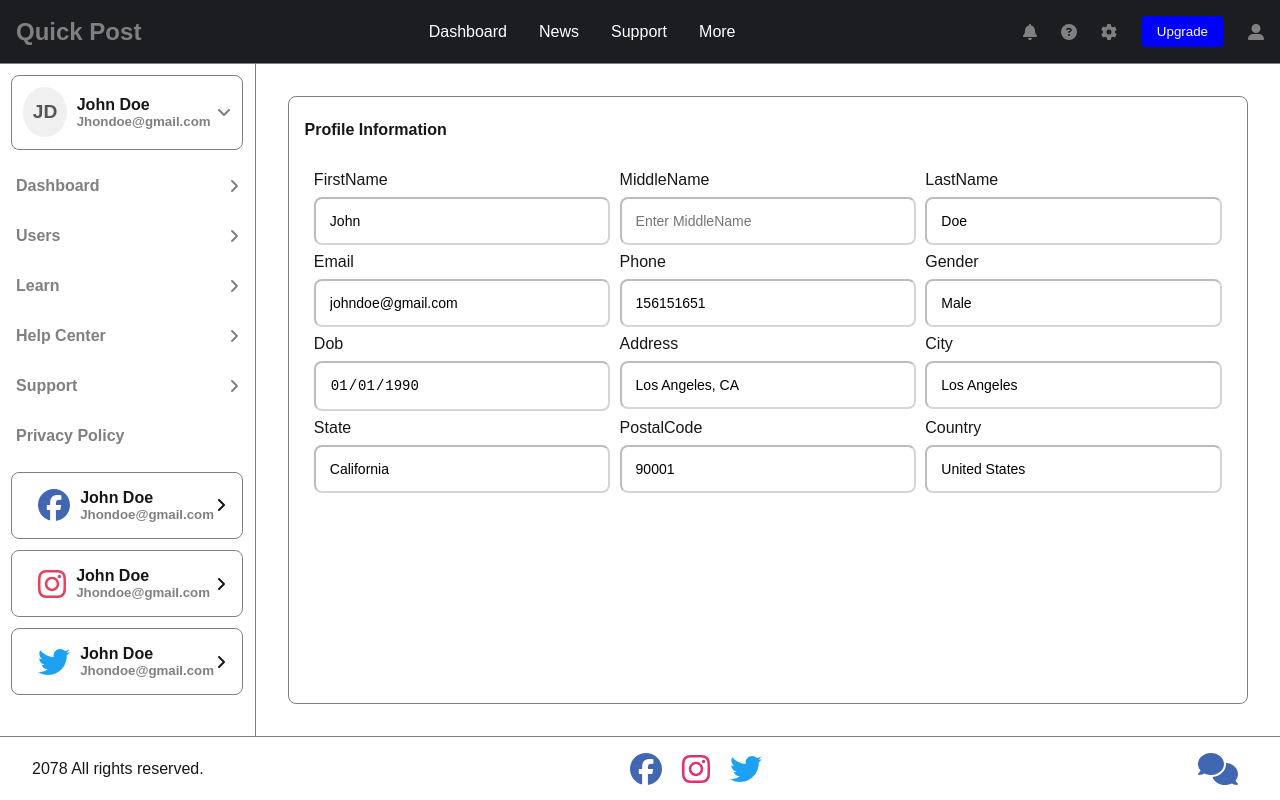
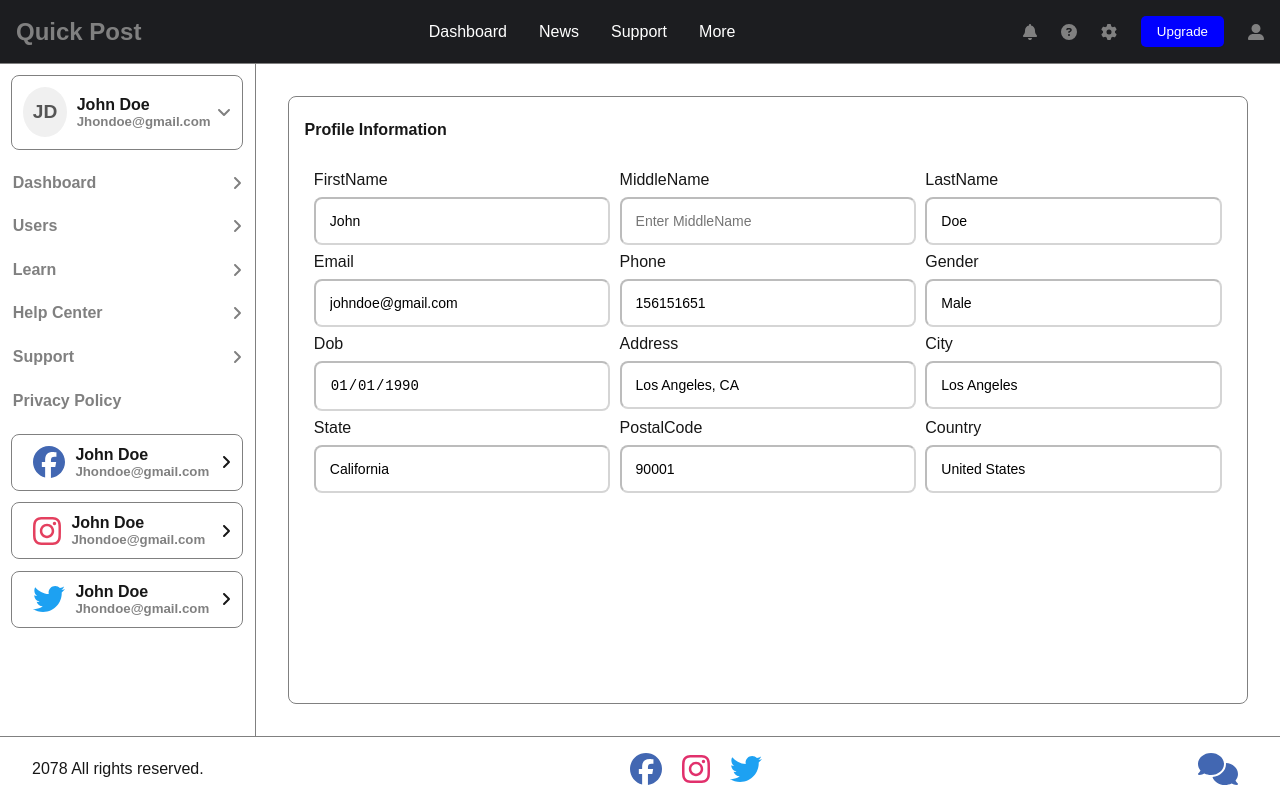
Before and after one commit to keshavacil/QuickPost, a Next.js app: page /dashboard in a window 1280 px wide. Built offline with nearby package versions, Linux system fonts and the light colour scheme.

Commit message:
minor changes

```diff
--- a/components/Dashboard-Sidebar/style.module.css
+++ b/components/Dashboard-Sidebar/style.module.css
@@ -4,7 +4,7 @@
 .button {
   display: flex;
   align-items: center;
-  padding: 1rem;
+  padding: 0.8rem;
 }
 .email {
   color: grey;
@@ -42,7 +42,7 @@
   margin: 0.7rem;
   border: 1px solid gray;
   border-radius: 0.5rem;
-  padding: 1rem;
+  padding: 0.7rem;
   cursor: pointer;
 }
 .SocialIdInfo {
@@ -74,14 +74,6 @@
   font-weight: bold;
   text-transform: uppercase;
 }
-
-
-
-
-
-
-
-
 
 .modalCloseIcon{
   width: 100%;
@@ -162,14 +154,6 @@
   background-color: #4caf50;
 }
 
-.stepNumber {
-  position: absolute;
-  top: -5px;
-  left: 50%;
-  transform: translateX(-50%);
-  font-size: 14px;
-  color: #333;
-}
 
 .stepperControls {
   display: flex;
```
Also changed, not shown: 1 other file (tests, documents, lock files or other folders).
